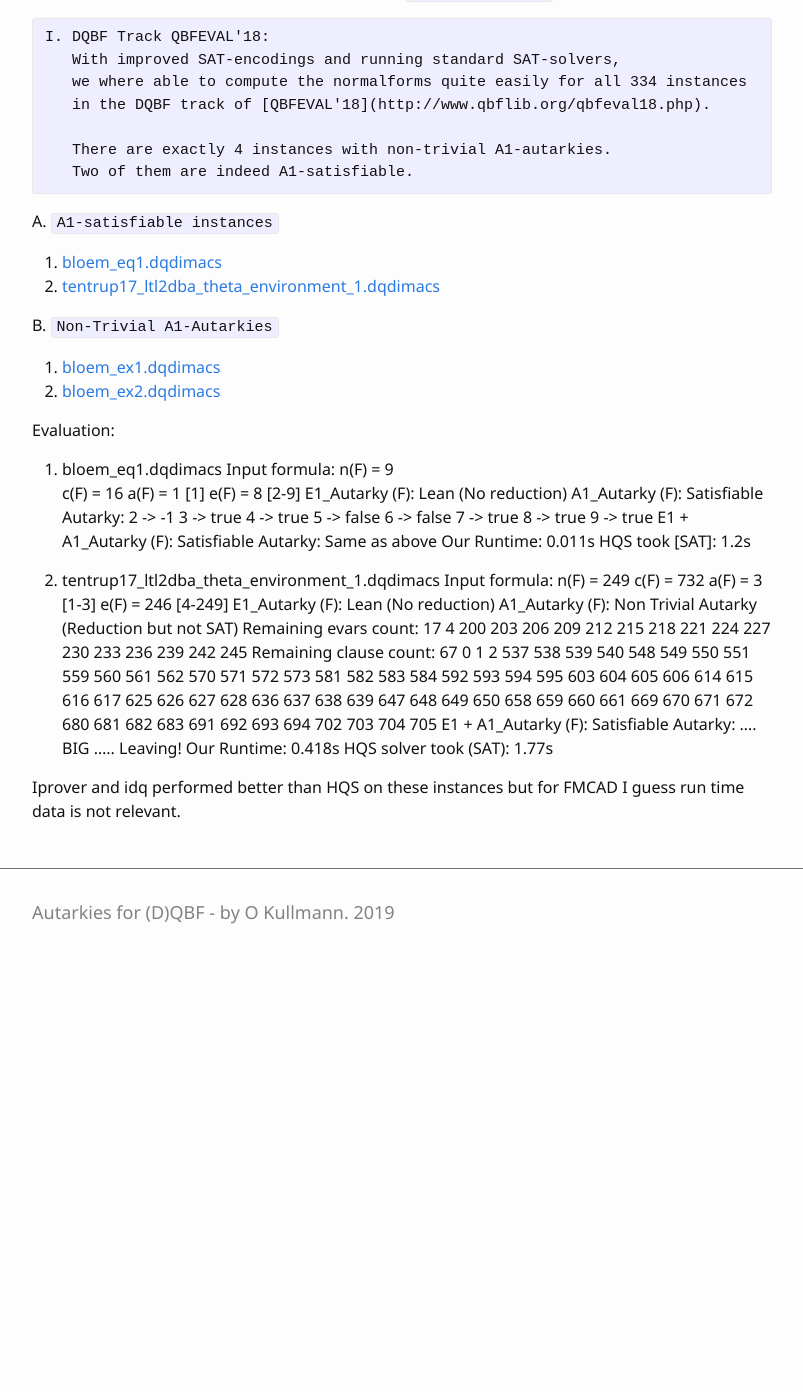
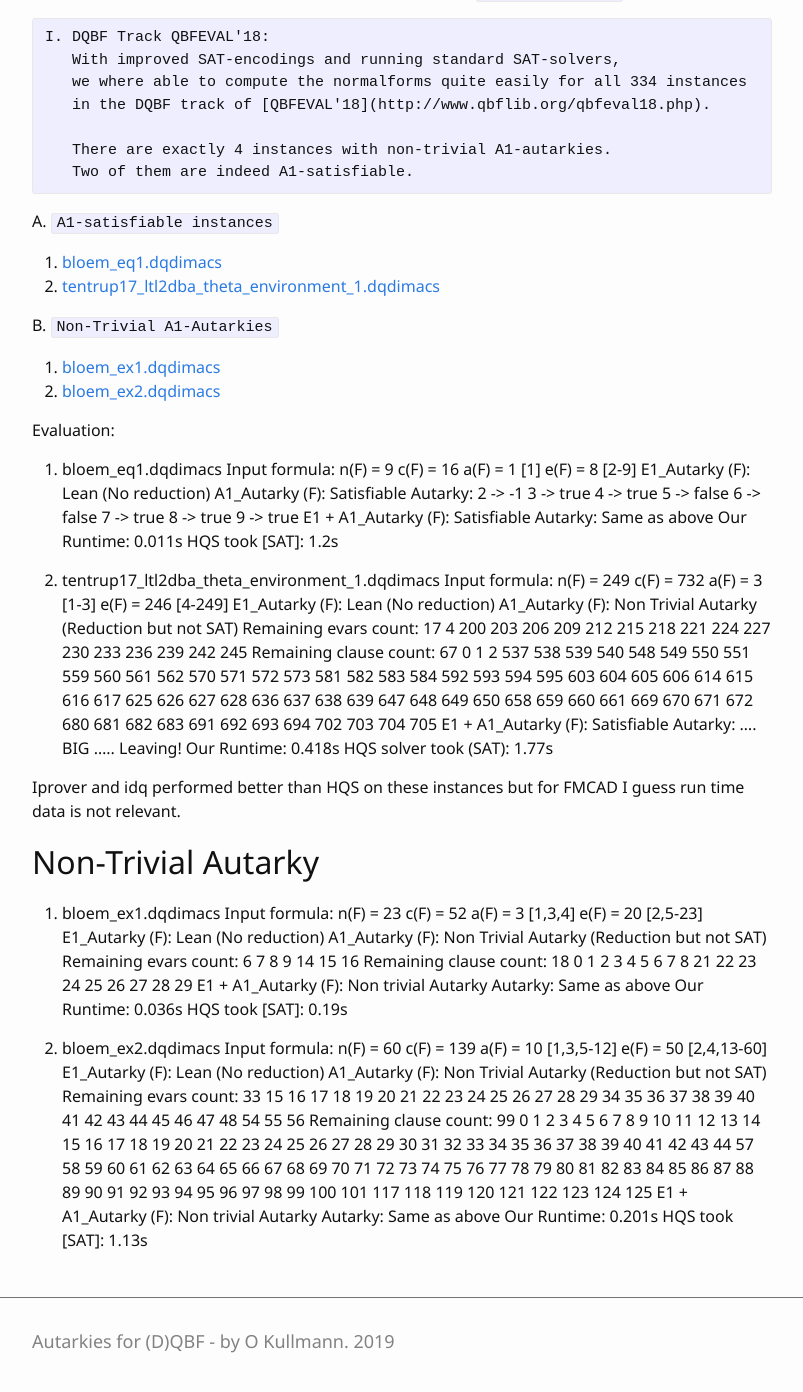
Before and after one commit to Autarkies/Autarkies.github.io, a Jekyll site: the page built from results.md, in a window 1280 px wide and 1400 px high, scrolled down 253 px. Shown: the top 1392 px of the window, without its empty margins (238-1041 px from the left). Built offline with Jekyll 4.4.1, drawn with Linux system fonts in a browser that asks for light colours; before the commit the page ends 1224 px from its top, so only the background shows below that; some of the changed text lies outside the part shown.

Commit message:
New Update

````diff
--- a/results.md
+++ b/results.md
@@ -1,9 +1,9 @@
 ---
 title: Results
-nav: true
 ---
 
 # Results
+nav: true
 We have implemented the SAT tranlation into [DAut](https://github.com/arey0pushpa/dcnf-autarky), that finds the **A1**, **E1**, **A1 + E1** autarkies in the input (D)QBF. The `C++` implementaion is around 1800 lines of code.
 The software allows the user to choose an autarky system for the reduction and different *strictness levels* of the input file besides other parameters like choice of encoding `AMO constraints`.
 
@@ -30,14 +30,14 @@ Evaluation:
 
 1. bloem\_eq1.dqdimacs
   Input formula:
-  	n(F) = 9
+    n(F) = 9
     c(F) = 16
     a(F) = 1         [1]
     e(F) = 8         [2-9]
   E1\_Autarky (F): Lean (No reduction)
   A1\_Autarky (F): Satisfiable
     Autarky: 2 -> -1
-						 3 -> true
+             3 -> true
 						 4 -> true
 						 5 -> false
 						 6 -> false
@@ -73,6 +73,49 @@ Evaluation:
 Iprover and idq performed better than HQS on these instances but for FMCAD I guess
 run time data is not relevant.
 
+# Non-Trivial Autarky
+
+1. bloem_ex1.dqdimacs
+  Input formula:
+    n(F) = 23
+    c(F) = 52
+    a(F) = 3          [1,3,4]
+    e(F) = 20         [2,5-23]
+  E1_Autarky (F): Lean (No reduction)
+  A1_Autarky (F): Non Trivial Autarky (Reduction but not SAT)
+    Remaining evars count: 6
+      7 8 9 14 15 16
+    Remaining clause count: 18
+			0	1	2	3	4	5	6	7	8	21	22	23	24	25	26	27	28	29
+  	E1 + A1_Autarky (F): Non trivial Autarky
+     Autarky: Same as above
+  	Our Runtime: 0.036s
+  	HQS took [SAT]: 0.19s
+
+2. bloem_ex2.dqdimacs
+  Input formula:
+    n(F) = 60
+    c(F) = 139
+    a(F) = 10          [1,3,5-12]
+    e(F) = 50          [2,4,13-60]
+  E1_Autarky (F): Lean (No reduction)
+  A1_Autarky (F): Non Trivial Autarky (Reduction but not SAT)
+    Remaining evars count: 33
+			15 16 17 18 19 20 21 22 23 24 25 26 27 28 29 34 35
+      36 37 38 39 40 41 42 43 44 45 46 47 48 54 55 56
+    Remaining clause count: 99
+			0	1	2	3	4	5	6	7	8	9	10	11	12	13	14	15	16	17	18
+      19	20	21	22	23	24	25	26	27	28	29	30	31	32
+      33	34	35	36	37	38	39	40	41	42	43	44	57	58
+      59	60	61	62	63	64	65	66	67	68	69	70	71	72
+      73	74	75	76	77	78	79	80	81	82	83	84	85	86
+      87	88	89	90	91	92	93	94	95	96	97	98	99	100
+      101	117	118	119	120	121	122	123	124	125
+  	E1 + A1_Autarky (F): Non trivial Autarky
+     Autarky: Same as above
+  	Our Runtime: 0.201s
+  	HQS took [SAT]: 1.13s
+
 <!--
 ```
 II. Planted examples for DQCNF:
````
